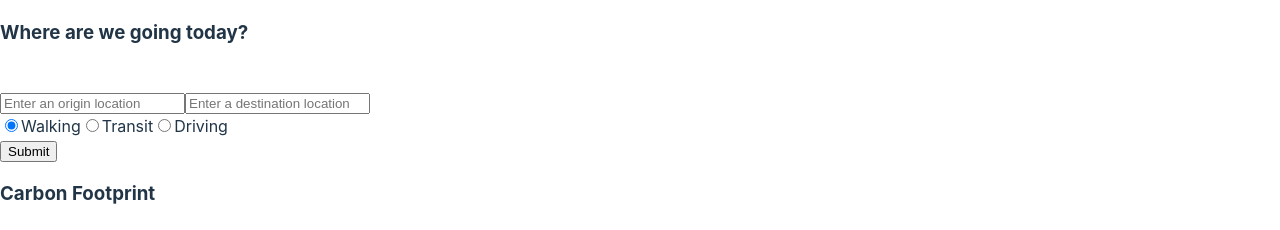
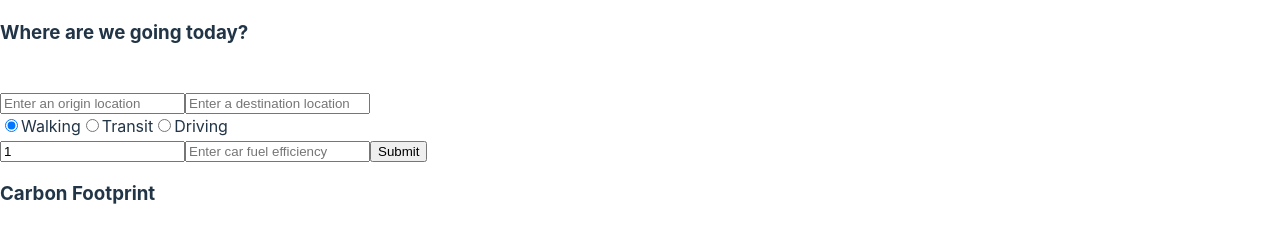
Before and after one commit to Joe-Yoo/SusComWebApp, a React (Vite) app in the folder frontend/: page /dashboard in a window 1280 px wide. Shown: the top 230 px of the page. Built offline with nearby package versions, Linux system fonts and the light colour scheme; no server answers; sample sign-in values are in the browser's storage.

Commit message:
added the necessary input fields to the frontend map page

```diff
--- a/frontend/src/pages/Dashboard.jsx
+++ b/frontend/src/pages/Dashboard.jsx
@@ -13,6 +13,7 @@ const Dashboard = () => {
   const [carpoolNum, setCarpool] = useState(1);
   const [carbonFP, setCFP] = useState("");
   const [emFactor, setEmFactor] = useState("");
+  const [fuel, setFuel] = useState("");
   const [link, setLink] = useState(
     "https://www.google.com/maps/embed/v1/directions?key=AIzaSyA5nM5ssOWReenHFLOjtm-z5ovk_pMVFyo&origin=New+York,NY&destination=Atlanta,GA",
   );
@@ -165,6 +166,23 @@ const Dashboard = () => {
               <input type="radio" name="type" id="changemode-driving" />
               <label htmlFor="changemode-driving">Driving</label>
             </div>
+            <input
+              id="carpoolNum"
+              className="controls"
+              type="number"
+              placeholder="Enter passenger quantity"
+              value={carpoolNum}
+              onChange={(e) => setCarpool(e.target.value)}
+            />
+            <input
+              id="fuel"
+              className="controls"
+              type="number"
+              placeholder="Enter car fuel efficiency"
+              value={fuel}
+              onChange={(e) => setFuel(e.target.value)}
+            />
+
             <input type="submit" value="Submit" />
           </form>
         </div>
@@ -180,7 +198,7 @@ const Dashboard = () => {
       <iframe
         width="1000"
         height="1000"
-        frameBorder="0"
+        frameborder="0"
         referrerPolicy="no-referrer-when-downgrade"
         src={link}
         allowFullScreen
```
